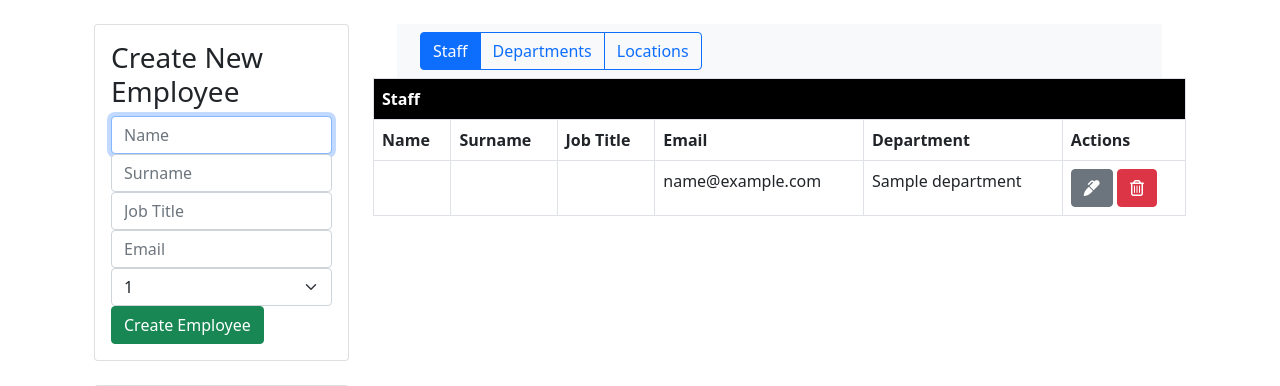
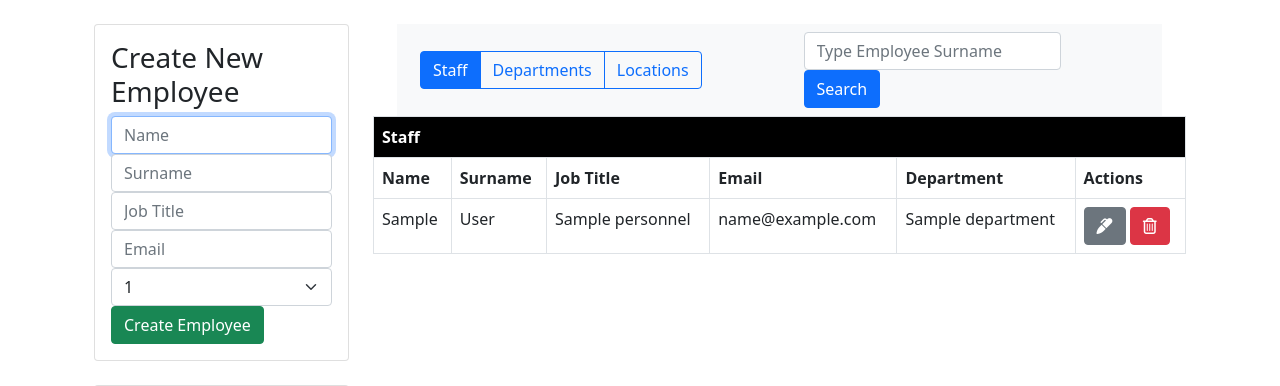
Before and after one commit to Pez-Gordo/company-directory-crud, a PHP site: page / in a window 1280 px wide. Shown: the part 56-442 px from the top of the page. Run offline with PHP 8.4, Linux system fonts and the light colour scheme; tables that the repository leaves empty or names only in its code hold one stand-in row (values such as "Sample post"); data that the repository does not hold is empty; some libraries are stand-ins or nearby versions.

Commit message:
fixed problem with query and added search input

```diff
--- a/index.php
+++ b/index.php
@@ -26,16 +26,16 @@
                 <form action="./includes/php/insertEmployee.php" method="POST">
 
                     <div class="form-group">
-                        <input type="text" name="name" class="form-control" placeholder="Name" autofocus>
+                        <input type="text" id="employeeName" name="name" class="form-control" placeholder="Name" autofocus required>
                     </div>
                     <div class="form-group">
-                        <input type="text" name="surname" class="form-control" placeholder="Surname">
+                        <input type="text" id="employeeSurname" name="surname" class="form-control" placeholder="Surname" required>
                     </div>
                     <div class="form-group">
-                        <input type="text" name="job" class="form-control" placeholder="Job Title">
+                        <input type="text" id="employeeJob" name="job" class="form-control" placeholder="Job Title" required>
                     </div>
                     <div class="form-group">
-                        <input type="text" name="email" class="form-control" placeholder="Email">
+                        <input type="text" id="employeeEmail" name="email" class="form-control" placeholder="Email" required>
                     </div>
                     <div class="form-group">
                         <!-- Populate <select> options dinamically -->
@@ -59,7 +59,7 @@
                 <h3>Create New Department</h3>
                 <form action="./includes/php/insertDepartment.php" method="POST">
                     <div class="form-group">
-                        <input type="text" name="department" class="form-control" placeholder="Department" autofocus>
+                        <input type="text" name="department" class="form-control" placeholder="Department" required>
                     </div>
                     <div class="form-group">
                         <select name="select_location" class="form-select" placeholder="Select Location">
@@ -74,7 +74,7 @@
                             <?php endwhile;?>
                         </select>
                     </div>
-                    <input type="submit" class="btn btn-success btn-block" name="save_department" value="Create Department">
+                    <input onclick="validateDepartment()" type="submit" class="btn btn-success btn-block" name="save_department" value="Create Department">
                 </form>
             </div>
             <br>
@@ -82,9 +82,9 @@
                 <h3>Create New Location</h3>
                 <form action="./includes/php/insertLocation.php" method="POST">
                     <div class="form-group">
-                        <input type="text" name="location" class="form-control" placeholder="Location" autofocus>
+                        <input type="text" name="location" class="form-control" placeholder="Location" required>
                     </div>
-                    <input type="submit" class="btn btn-success btn-block" name="save_location" value="Create Location">
+                    <input onclick="validateLocation()" type="submit" class="btn btn-success btn-block" name="save_location" value="Create Location">
                 </form>
             </div>
         </div>
@@ -105,8 +105,15 @@
                             <label class="btn btn-outline-primary" for="btnradio3">Locations</label>
                         </div>
                     </div>
+                    <div class="container-fluid">
+                        <div class="form-group">
+                            <input type="text" id="searchText" name="search" class="form-control" placeholder="Type Employee Surname">
+                            <input type="submit" class="btn btn-primary btn-block" name="searchButton" value="Search">
+                        </div>
+                    </div>
                 </nav>
             </div>
+
             <!-- Staff Table -->
             <table id="tableStaff" class="table table-bordered">
                 <thead>
@@ -126,7 +133,7 @@
                     <?php
 
                     //$query = "SELECT * FROM personnel ORDER BY lastName ASC";
-                    $query = "SELECT * FROM personnel INNER JOIN department WHERE personnel.departmentID = department.id ORDER BY lastName ASC";
+                    $query = "SELECT personnel.id, personnel.firstName, personnel.lastName, personnel.jobTitle, personnel.email, department.name FROM personnel LEFT JOIN department ON personnel.departmentID = department.id ORDER BY lastName ASC";
 
                     $result_personnel = mysqli_query($conn, $query);
 
```
Also changed, not shown: includes/js/main.js (line endings or trailing spaces).
